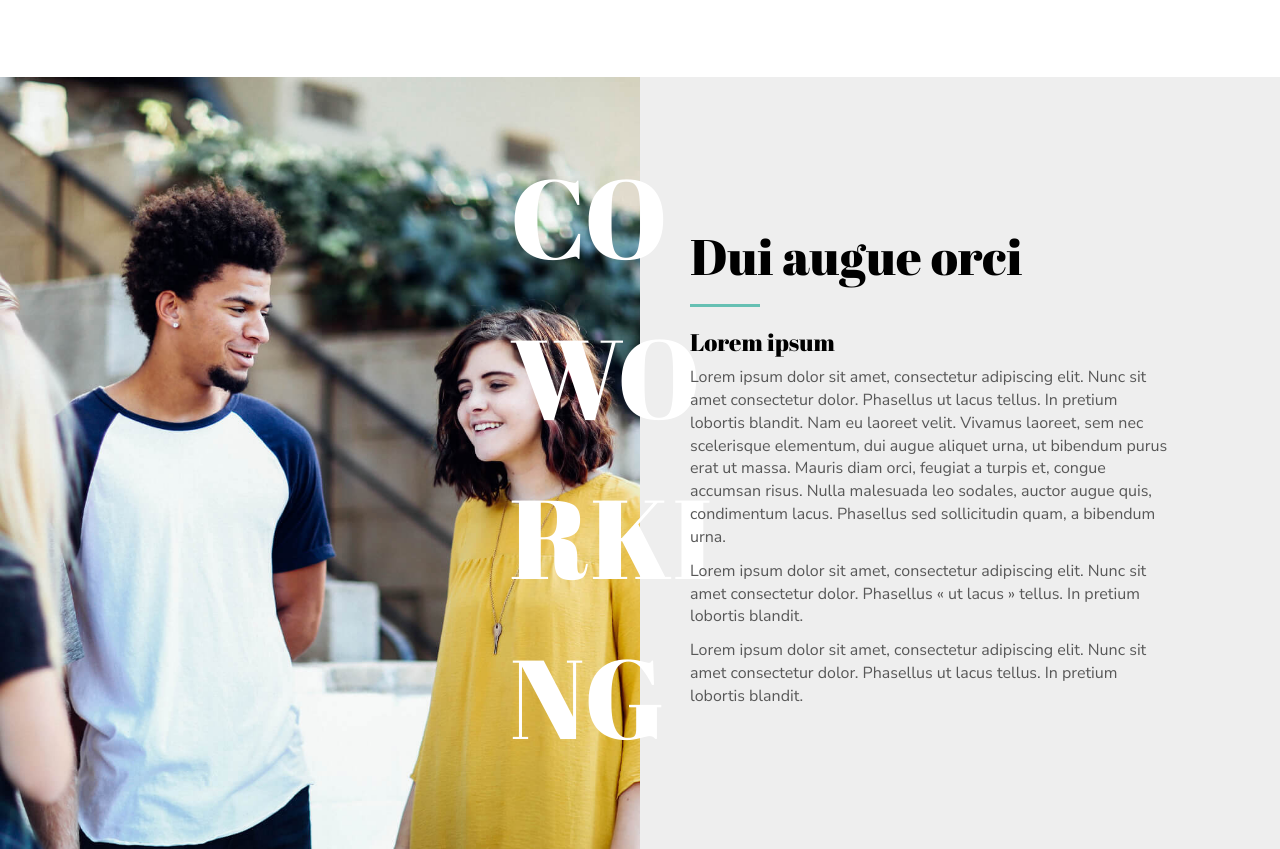
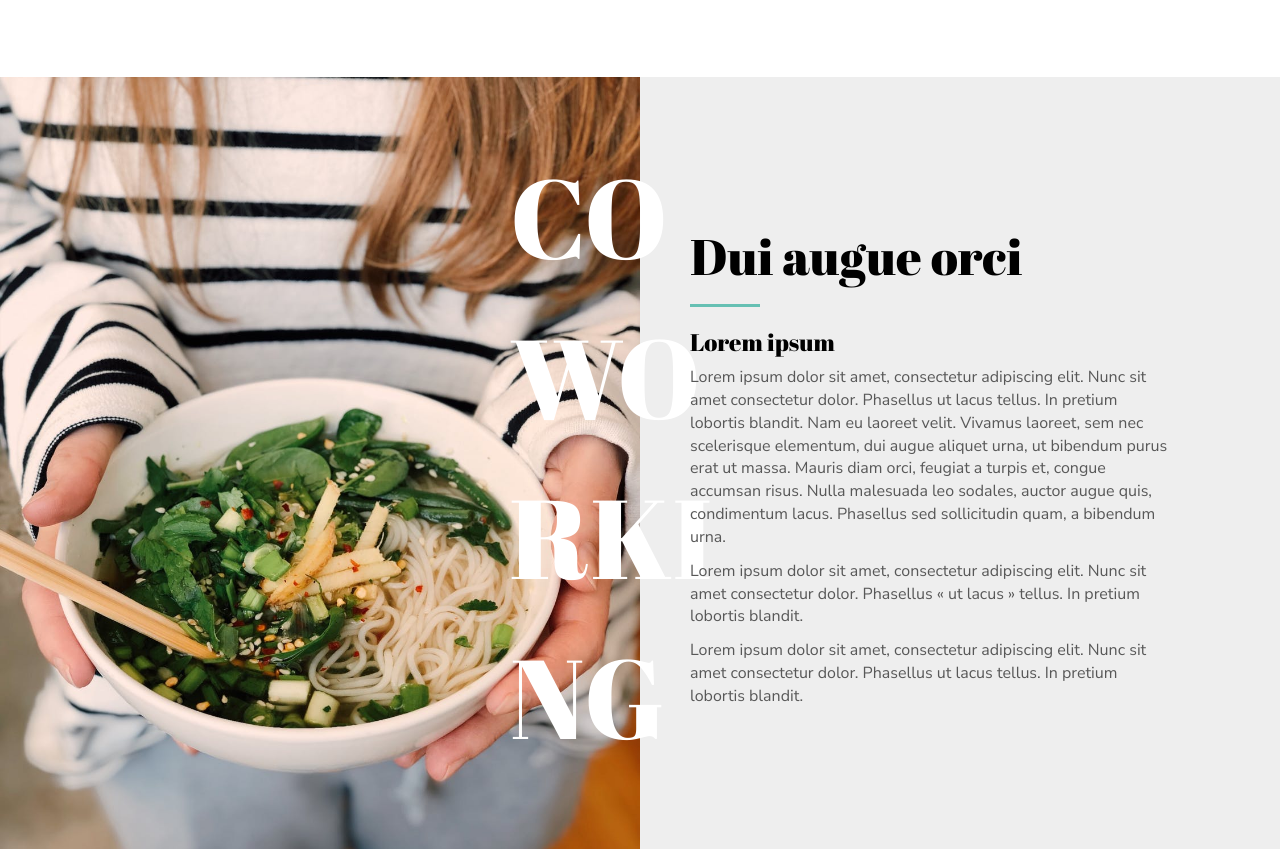
Before and after one commit to gbeemer02/lyfe.github.io, a plain HTML site: page index.html in a window 1280 px wide. Shown: the part 942-1791 px from the top of the page. Drawn offline with Linux system fonts and the light colour scheme; some packages are replaced by stand-ins of ours.

Commit message:
new image

```diff
--- a/index.html
+++ b/index.html
@@ -110,7 +110,7 @@
 </div>
 
 <div class="section-container section-half-background-image-container">
-    <div class="image-column" style="background-image: url('./assets/images/img-01.jpg')"></div>
+    <div class="image-column" style="background-image: url('./assets/images/bowl1.jpg')"></div>
     <div class="container">
         <div class="row">
             <div class="section-label reveal">
```
Also changed, not shown: assets/images/bowl1.jpg (added).
